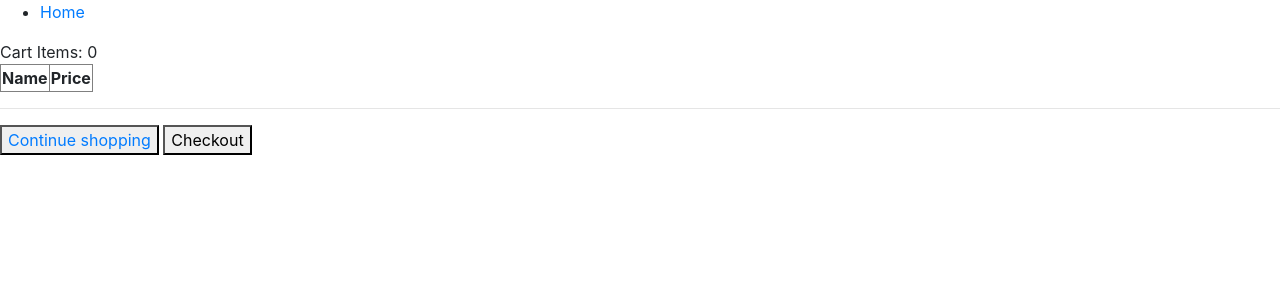
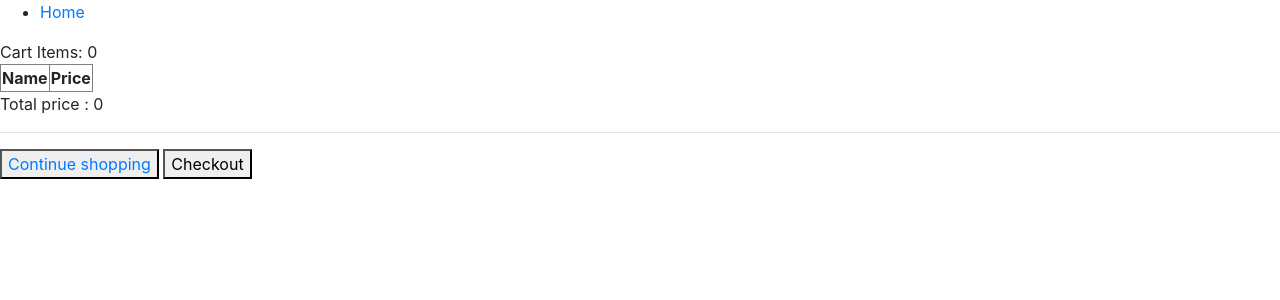
Before and after one commit to truptigaonkar/mandatory-cms2, a React (Create React App) app: page /cart in a window 1280 px wide. Shown: the top 300 px of the page. Built offline with nearby package versions, Linux system fonts and the light colour scheme.

Commit message:
Cart: Total price of the cart item is calculated

```diff
--- a/src/components/Cart.js
+++ b/src/components/Cart.js
@@ -4,6 +4,7 @@ import { Link } from 'react-router-dom';
 
 const Cart = (props) => {
     const [cart, setCart] = useContext(CartContext);
+    const totalPrice = cart.reduce((acc, curr) => acc + Number(curr.price), 0);
     console.log("component Cart.js:", cart);
 
     return (
@@ -28,7 +29,8 @@ const Cart = (props) => {
                             ))
                     }
                 </tbody>
-            </table><hr/>
+            </table>
+            <span>Total price : {totalPrice}</span><hr/>
             <p><button><Link to="/">Continue shopping</Link></button>  <button>Checkout</button></p>
         </>
     );
--- a/src/components/Details.js
+++ b/src/components/Details.js
@@ -22,8 +22,6 @@ const Details = (props) => {
      const addToCart = () => {
         console.log("Button Add to cart clicked");
         const cartItem = {
-
-
             "id": product._id,
             "name": product.name,
             "price": product.price,
@@ -33,7 +31,6 @@ const Details = (props) => {
         setCart(currentState => [...currentState, cartItem]);
         window.history.back();
     }
-
     return (
         <div>
             <Helmet>
```
